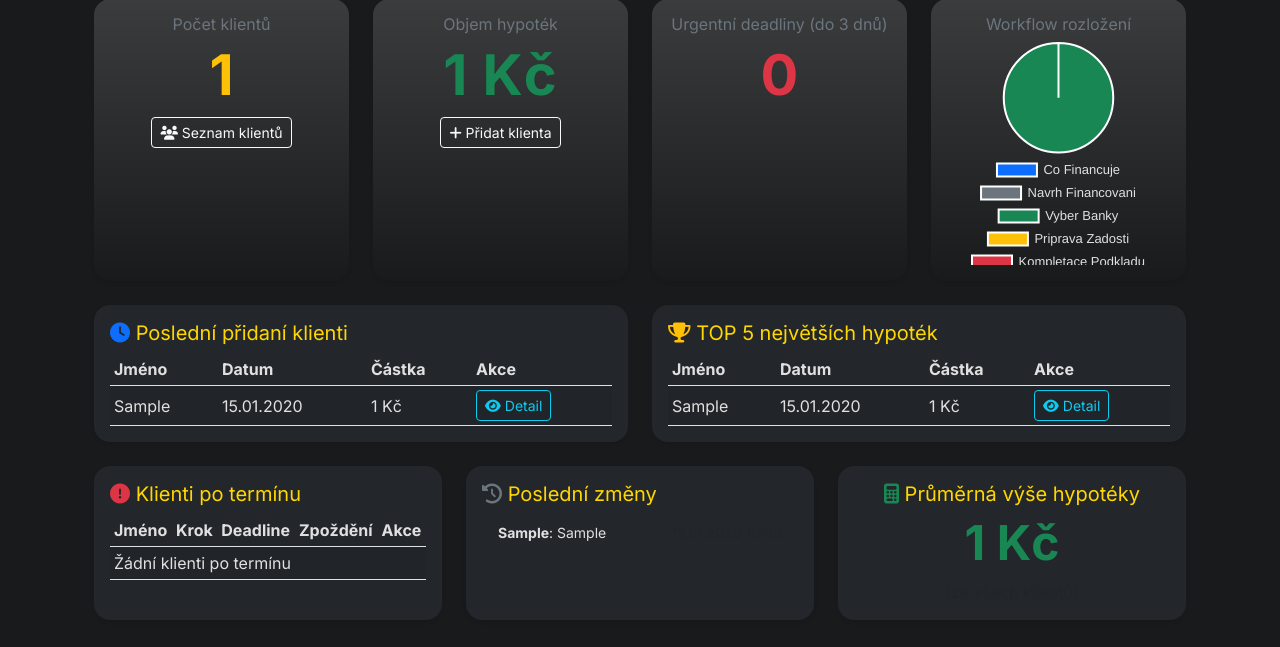
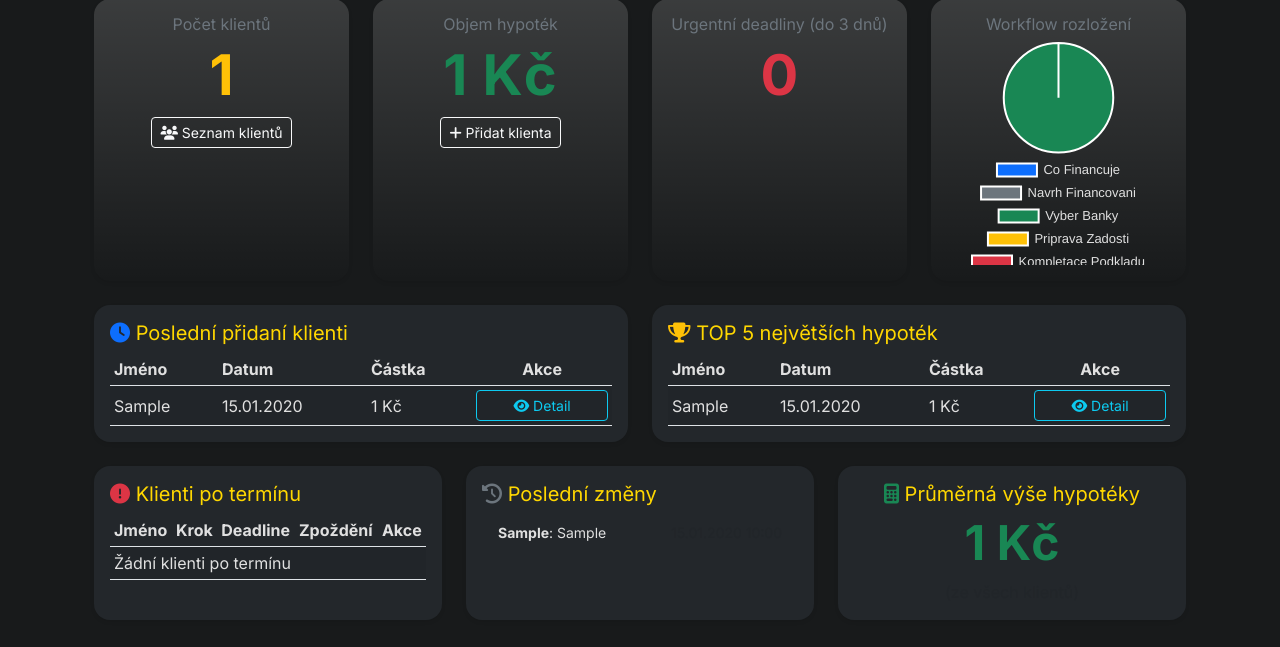
Before and after one commit to PatrikLuks/hypoteky_win, a Django app: page /dashboard/ in a window 1280 px wide. Shown: the part 153-800 px from the top of the page. Run offline with Django 4.2, Linux system fonts and the light colour scheme; tables that the repository leaves empty hold one stand-in row (values such as "Sample post").

Commit message:
Zarovnání tlačítek Akce do jednoho řádku, roztažení tlačítka Smazat na celou šířku buňky, úpravy dashboardu a formulářů dle UX požadavků

```diff
--- a/klienti/templates/klienti/dashboard.html
+++ b/klienti/templates/klienti/dashboard.html
@@ -1,5 +1,6 @@
 {% extends 'base.html' %}
 {% load l10n %}
+{% load klient_filters %}
 {% block content %}
 <div class="container-fluid">
 <h1 class="mb-4"><i class="fa fa-tachometer-alt text-primary"></i> Dashboard</h1>
@@ -18,7 +19,7 @@
       <div class="card-body">
         <h6 class="card-title text-secondary">Objem hypoték</h6>
         <div class="display-4 fw-bold text-success" style="letter-spacing:1px;white-space:nowrap;">
-          {{ objem_hypotek|floatformat:0|localize }} Kč
+          {{ objem_hypotek|floatformat:0|thousands_separator }} Kč
         </div>
         <a href="{% url 'klient_create' %}" class="btn btn-sm btn-outline-light mt-2"><i class="fa fa-plus"></i> Přidat klienta</a>
       </div>
@@ -53,7 +54,7 @@
             <th>Krok</th>
             <th>Termín</th>
             <th>Zbývá dní</th>
-            <th>Akce</th>
+            <th class="text-center">Akce</th>
           </tr>
         </thead>
         <tbody>
@@ -63,7 +64,11 @@
             <td><span class="badge bg-dark" style="color:#fff;">{{ item.krok|cut:'deadline_'|title }}</span></td>
             <td>{{ item.deadline|date:"d.m.Y" }}</td>
             <td>{% if item.days_left < 0 %}<span class="badge badge-urgent">Po termínu</span>{% else %}{{ item.days_left }}{% endif %}</td>
-            <td><a href="{% url 'klient_detail' item.klient.pk %}" class="btn btn-sm btn-outline-info"><i class="fa fa-eye"></i> Detail</a></td>
+            <td class="text-center">
+              <div class="d-flex justify-content-center gap-2 w-100">
+                <a href="{% url 'klient_detail' item.klient.pk %}" class="btn btn-sm btn-outline-info flex-fill"><i class="fa fa-eye"></i> Detail</a>
+              </div>
+            </td>
           </tr>
           {% endfor %}
         </tbody>
@@ -84,7 +89,7 @@
                 <th>Jméno</th>
                 <th>Datum</th>
                 <th>Částka</th>
-                <th>Akce</th>
+                <th class="text-center">Akce</th>
               </tr>
             </thead>
             <tbody>
@@ -93,7 +98,11 @@
                 <td>{{ klient.jmeno }}</td>
                 <td>{{ klient.datum|date:"d.m.Y" }}</td>
                 <td>{% if klient.navrh_financovani_castka %}{{ klient.navrh_financovani_castka|floatformat:0|localize }} Kč{% else %}-{% endif %}</td>
-                <td><a href="{% url 'klient_detail' klient.pk %}" class="btn btn-sm btn-outline-info"><i class="fa fa-eye"></i> Detail</a></td>
+                <td class="text-center">
+                  <div class="d-flex justify-content-center gap-2 w-100">
+                    <a href="{% url 'klient_detail' klient.pk %}" class="btn btn-sm btn-outline-info flex-fill"><i class="fa fa-eye"></i> Detail</a>
+                  </div>
+                </td>
               </tr>
               {% empty %}
               <tr><td colspan="4" class="text-muted">Žádní klienti</td></tr>
@@ -115,7 +124,7 @@
                 <th>Jméno</th>
                 <th>Datum</th>
                 <th>Částka</th>
-                <th>Akce</th>
+                <th class="text-center">Akce</th>
               </tr>
             </thead>
             <tbody>
@@ -124,7 +133,11 @@
                 <td>{{ klient.jmeno }}</td>
                 <td>{{ klient.datum|date:"d.m.Y" }}</td>
                 <td>{% if klient.navrh_financovani_castka %}{{ klient.navrh_financovani_castka|floatformat:0|localize }} Kč{% else %}-{% endif %}</td>
-                <td><a href="{% url 'klient_detail' klient.pk %}" class="btn btn-sm btn-outline-info"><i class="fa fa-eye"></i> Detail</a></td>
+                <td class="text-center">
+                  <div class="d-flex justify-content-center gap-2 w-100">
+                    <a href="{% url 'klient_detail' klient.pk %}" class="btn btn-sm btn-outline-info flex-fill"><i class="fa fa-eye"></i> Detail</a>
+                  </div>
+                </td>
               </tr>
               {% empty %}
               <tr><td colspan="4" class="text-muted">Žádné hypotéky</td></tr>
@@ -150,17 +163,21 @@
                 <th>Krok</th>
                 <th>Deadline</th>
                 <th>Zpoždění</th>
-                <th>Akce</th>
+                <th class="text-center">Akce</th>
               </tr>
             </thead>
             <tbody>
               {% for item in klienti_po_termínu|slice:':5' %}
               <tr>
                 <td>{{ item.klient.jmeno }}</td>
-                <td><span class="badge bg-dark">{{ item.krok|cut:'deadline_'|title }}</span></td>
+                <td><span class="badge bg-dark text-white">{{ item.krok|cut:'deadline_'|title }}</span></td>
                 <td>{{ item.deadline|date:"d.m.Y" }}</td>
                 <td><span class="text-danger fw-bold">{{ item.days_left|floatformat:0|cut:"-" }} dní</span></td>
-                <td><a href="{% url 'klient_detail' item.klient.pk %}" class="btn btn-sm btn-outline-info"><i class="fa fa-eye"></i> Detail</a></td>
+                <td class="text-center">
+                  <div class="d-flex justify-content-center gap-2 w-100">
+                    <a href="{% url 'klient_detail' item.klient.pk %}" class="btn btn-sm btn-outline-info flex-fill"><i class="fa fa-eye"></i> Detail</a>
+                  </div>
+                </td>
               </tr>
               {% empty %}
               <tr><td colspan="5" class="text-muted">Žádní klienti po termínu</td></tr>
--- a/klienti/templatetags/klient_filters.py
+++ b/klienti/templatetags/klient_filters.py
@@ -8,5 +8,12 @@
     """Safe access to model attributes in the template."""
     return getattr(obj, name, None)
 
+@register.filter
+def thousands_separator(value):
+    try:
+        return f"{int(value):,}".replace(",", " ")
+    except (ValueError, TypeError):
+        return value
+
 def user_role(request):
     return {'user_role': get_user_role(request)}
--- a/klienti/views.py
+++ b/klienti/views.py
@@ -11,6 +11,24 @@
 from django.core.exceptions import PermissionDenied
 
 class KlientForm(forms.ModelForm):
+    def __init__(self, *args, **kwargs):
+        super().__init__(*args, **kwargs)
+        if self.instance and self.instance.pk and self.instance.cena is not None:
+            # Zobrazit cenu jako celé číslo (bez .00)
+            self.initial['cena'] = int(self.instance.cena)
+        # Přidat text-white ke všem deadline polím
+        deadline_fields = [
+            'deadline_co_financuje', 'deadline_navrh_financovani', 'deadline_vyber_banky',
+            'deadline_priprava_zadosti', 'deadline_kompletace_podkladu', 'deadline_podani_zadosti',
+            'deadline_odhad', 'deadline_schvalovani', 'deadline_priprava_uverove_dokumentace',
+            'deadline_podpis_uverove_dokumentace', 'deadline_priprava_cerpani', 'deadline_cerpani',
+            'deadline_zahajeni_splaceni', 'deadline_podminky_pro_splaceni'
+        ]
+        for field in deadline_fields:
+            if field in self.fields:
+                css = self.fields[field].widget.attrs.get('class', '')
+                self.fields[field].widget.attrs['class'] = f'{css} text-white'.strip()
+
     class Meta:
         model = Klient
         fields = [
```
Also changed, not shown: klienti/templates/klienti/home.html (+5 -3 lines), klienti/templates/klienti/__init__.txt (deleted).
